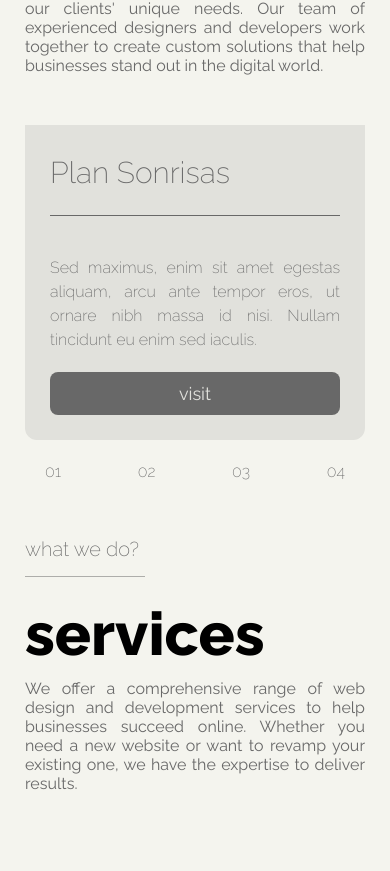
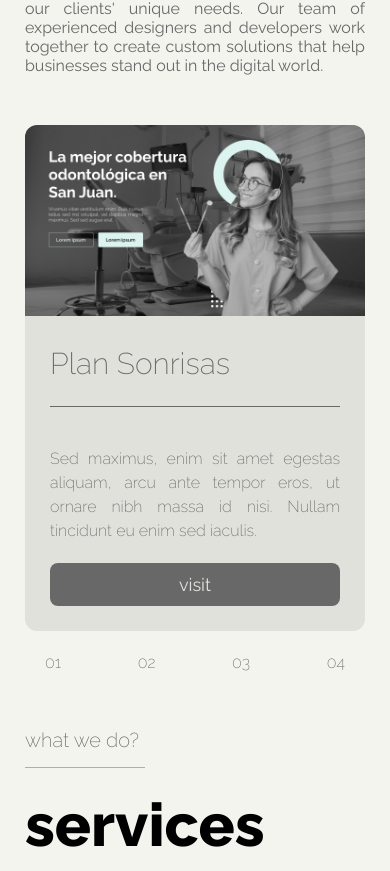
Before and after one commit to DiegoGraffi/new-mate, a Next.js app: page / in a window 390 px wide. Shown: the part 1159-2030 px from the top of the page. Built offline with nearby package versions, Linux system fonts and the light colour scheme.

Commit message:
fix project image size

```diff
--- a/src/sections/Projects.jsx
+++ b/src/sections/Projects.jsx
@@ -63,7 +63,7 @@ const Projects = () => {
         viewport={{ once: true }}
         className="flex flex-col lg:flex-row gap-0 mt-[50px] relative lg:h-[600px] rounded-xl"
       >
-        <div className="flex basis-[60%] relative">
+        <div className="flex basis-[60%] relative aspect-video lg:aspect-auto">
           <Image
             src={proyectoActivo.imgUrl}
             fill
```
